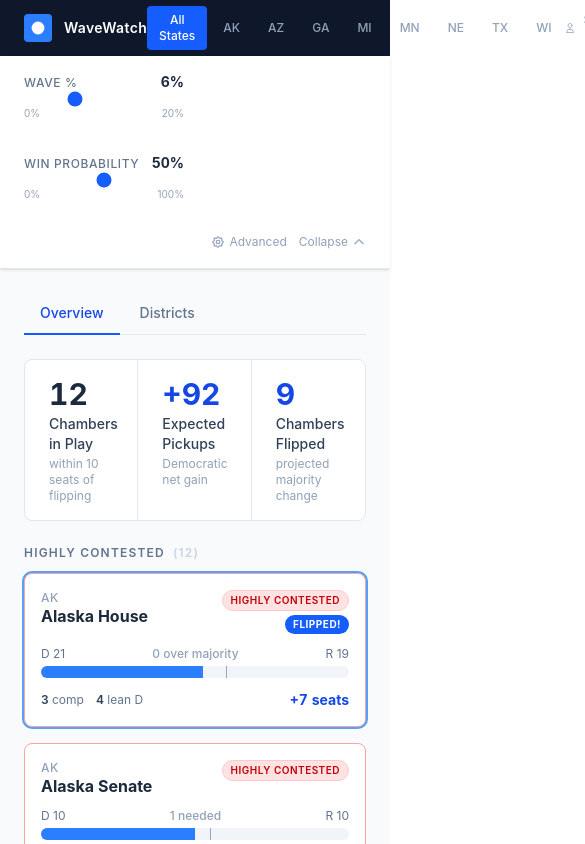
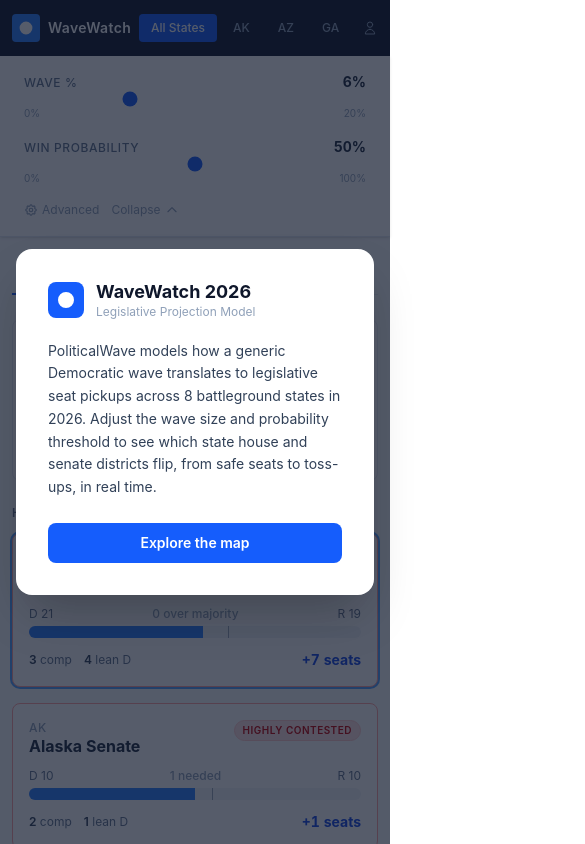
Before and after one commit to patrickvk1978/political-wave, a React (Vite) app: page / in a window 390 px wide. Shown: the top 844 px of the page, 585 px wide, since content can reach past the window. Built offline with nearby package versions, Linux system fonts and the light colour scheme.

Commit message:
Add welcome modal and mobile responsive fixes

```diff
--- a/src/App.tsx
+++ b/src/App.tsx
@@ -1,11 +1,16 @@
+import { useState } from 'react'
 import { BrowserRouter, Routes, Route } from 'react-router-dom'
 import { AuthProvider } from './context/AuthContext'
 import { Dashboard } from './pages/Dashboard'
 import { AdminPage } from './pages/AdminPage'
+import { WelcomeModal } from './components/WelcomeModal'
 
 function App() {
+  const [showWelcome, setShowWelcome] = useState(true)
+
   return (
     <AuthProvider>
+      {showWelcome && <WelcomeModal onClose={() => setShowWelcome(false)} />}
       <BrowserRouter>
         <Routes>
           <Route path="/" element={<Dashboard />} />
--- /dev/null
+++ b/src/components/WelcomeModal.tsx
@@ -0,0 +1,43 @@
+interface Props {
+  onClose: () => void
+}
+
+export function WelcomeModal({ onClose }: Props) {
+  return (
+    <div
+      className="fixed inset-0 z-50 flex items-center justify-center p-4 bg-slate-900/70"
+      onClick={onClose}
+    >
+      <div
+        className="bg-white rounded-2xl shadow-2xl max-w-md w-full p-8"
+        onClick={e => e.stopPropagation()}
+      >
+        {/* Logo + title */}
+        <div className="flex items-center gap-3 mb-5">
+          <div className="w-9 h-9 rounded-lg bg-blue-600 flex items-center justify-center shrink-0">
+            <svg className="w-5 h-5 text-white" fill="currentColor" viewBox="0 0 20 20">
+              <path d="M10 18a8 8 0 100-16 8 8 0 000 16zm1-12a1 1 0 10-2 0v4a1 1 0 00.293.707l2.828 2.829a1 1 0 101.415-1.415L11 9.586V6z" />
+            </svg>
+          </div>
+          <div>
+            <h1 className="text-lg font-bold text-slate-900 leading-tight">WaveWatch 2026</h1>
+            <p className="text-xs text-slate-400">Legislative Projection Model</p>
+          </div>
+        </div>
+
+        <p className="text-slate-700 text-sm leading-relaxed mb-6">
+          PoliticalWave models how a generic Democratic wave translates to legislative seat pickups
+          across 8 battleground states in 2026. Adjust the wave size and probability threshold to
+          see which state house and senate districts flip, from safe seats to toss-ups, in real time.
+        </p>
+
+        <button
+          onClick={onClose}
+          className="w-full bg-blue-600 hover:bg-blue-700 text-white font-semibold py-2.5 rounded-lg transition-colors text-sm"
+        >
+          Explore the map
+        </button>
+      </div>
+    </div>
+  )
+}
--- a/src/components/layout/Header.tsx
+++ b/src/components/layout/Header.tsx
@@ -11,9 +11,9 @@
 export function Header({ states, selectedState, onStateChange, isAdmin, onAdminClick }: HeaderProps) {
   return (
     <header className="bg-slate-900 text-white">
-      <div className="max-w-7xl mx-auto px-6 h-14 flex items-center justify-between">
+      <div className="max-w-7xl mx-auto px-3 sm:px-6 h-14 flex items-center gap-2 min-w-0">
         {/* Logo / wordmark */}
-        <div className="flex items-center gap-3">
+        <div className="flex items-center gap-2 shrink-0">
           <div className="w-7 h-7 rounded bg-blue-500 flex items-center justify-center">
             <svg className="w-4 h-4 text-white" fill="currentColor" viewBox="0 0 20 20">
               <path d="M10 18a8 8 0 100-16 8 8 0 000 16zm1-12a1 1 0 10-2 0v4a1 1 0 00.293.707l2.828 2.829a1 1 0 101.415-1.415L11 9.586V6z" />
@@ -23,11 +23,12 @@
           <span className="text-slate-500 text-xs hidden sm:block">2026 Legislative Projections</span>
         </div>
 
-        {/* State selector */}
-        <nav className="flex items-center gap-1">
+        {/* State selector — scrollable on mobile */}
+        <nav className="flex-1 overflow-x-auto min-w-0">
+          <div className="flex items-center gap-1 w-max mx-auto">
             <button
               onClick={() => onStateChange(null)}
-            className={`px-3 py-1.5 text-xs font-medium rounded transition-colors ${
+              className={`px-3 py-1.5 text-xs font-medium rounded transition-colors whitespace-nowrap ${
                 selectedState === null
                   ? 'bg-blue-600 text-white'
                   : 'text-slate-400 hover:text-white hover:bg-slate-700'
@@ -39,7 +40,7 @@
               <button
                 key={state.abbreviation}
                 onClick={() => onStateChange(state.abbreviation)}
-              className={`px-3 py-1.5 text-xs font-medium rounded transition-colors ${
+                className={`px-3 py-1.5 text-xs font-medium rounded transition-colors whitespace-nowrap ${
                   selectedState === state.abbreviation
                     ? 'bg-blue-600 text-white'
                     : 'text-slate-400 hover:text-white hover:bg-slate-700'
@@ -48,17 +49,18 @@
                 {state.abbreviation}
               </button>
             ))}
+          </div>
         </nav>
 
         {/* Admin */}
         <button
           onClick={onAdminClick}
-          className="text-xs text-slate-400 hover:text-white transition-colors flex items-center gap-1.5"
+          className="shrink-0 text-xs text-slate-400 hover:text-white transition-colors flex items-center gap-1.5"
         >
           <svg className="w-4 h-4" fill="none" viewBox="0 0 24 24" stroke="currentColor">
             <path strokeLinecap="round" strokeLinejoin="round" strokeWidth={1.5} d="M16 7a4 4 0 11-8 0 4 4 0 018 0zM12 14a7 7 0 00-7 7h14a7 7 0 00-7-7z" />
           </svg>
-          {isAdmin ? 'Admin' : 'Sign in'}
+          <span className="hidden sm:inline">{isAdmin ? 'Admin' : 'Sign in'}</span>
         </button>
       </div>
     </header>
--- a/src/components/layout/ParameterBar.tsx
+++ b/src/components/layout/ParameterBar.tsx
@@ -13,7 +13,7 @@
 
 function Slider({ label, value, min, max, step, format, onChange }: SliderProps) {
   return (
-    <div className="flex flex-col gap-1 min-w-[160px]">
+    <div className="flex flex-col gap-1 w-full sm:w-auto sm:min-w-[160px] flex-1">
       <div className="flex justify-between items-baseline">
         <span className="text-xs font-medium text-slate-500 uppercase tracking-wider">{label}</span>
         <span className="text-sm font-bold text-slate-800 tabular-nums">{format(value)}</span>
@@ -50,7 +50,7 @@
     return (
       <div className="sticky top-0 z-10 bg-white border-b border-slate-200 shadow-sm">
         <div className="max-w-7xl mx-auto px-6 py-2 flex items-center justify-between">
-          <div className="flex gap-6 text-sm text-slate-600">
+          <div className="flex flex-wrap gap-3 sm:gap-6 text-sm text-slate-600">
             <span>Wave <strong className="text-blue-700">{pct(params.wave)}</strong></span>
             <span>Win Prob <strong className="text-blue-700">{pct(params.win_probability)}</strong></span>
             {showAdvanced && (
@@ -72,7 +72,7 @@
   return (
     <div className="sticky top-0 z-10 bg-white border-b border-slate-200 shadow-sm">
       <div className="max-w-7xl mx-auto px-6 py-4">
-        <div className="flex items-end gap-8 flex-wrap">
+        <div className="flex flex-col sm:flex-row sm:items-end gap-4 sm:gap-8 sm:flex-wrap">
           {/* Wave % */}
           <Slider
             label="Wave %"
@@ -109,7 +109,7 @@
           )}
 
           {/* Controls */}
-          <div className="flex items-end gap-3 ml-auto pb-0.5">
+          <div className="flex items-center gap-3 sm:ml-auto pb-0.5">
             <button
               onClick={() => setShowAdvanced(v => !v)}
               className="text-xs text-slate-400 hover:text-blue-600 flex items-center gap-1 transition-colors"
--- a/src/pages/Dashboard.tsx
+++ b/src/pages/Dashboard.tsx
@@ -70,7 +70,7 @@
       />
       <ParameterBar params={params} onChange={setParams} />
 
-      <main className="flex-1 max-w-7xl mx-auto w-full px-6 py-6">
+      <main className="flex-1 max-w-7xl mx-auto w-full px-3 sm:px-6 py-4 sm:py-6">
         {/* Top-level tabs */}
         <div className="flex items-center gap-1 mb-6 border-b border-slate-200">
           {(['overview', 'districts'] as Tab[]).map(tab => (
@@ -218,7 +218,7 @@
       </main>
 
       <footer className="border-t border-slate-200 bg-white mt-auto">
-        <div className="max-w-7xl mx-auto px-6 py-4 flex items-center justify-between text-xs text-slate-400">
+        <div className="max-w-7xl mx-auto px-3 sm:px-6 py-4 flex flex-col sm:flex-row items-start sm:items-center justify-between gap-1 text-xs text-slate-400">
           <span>WaveWatch 2026 — Legislative Projection Model</span>
           <span>Data reflects median partisan performance + applied wave scenario</span>
         </div>
```
Lines whose indentation alone changed are shown as unchanged.
